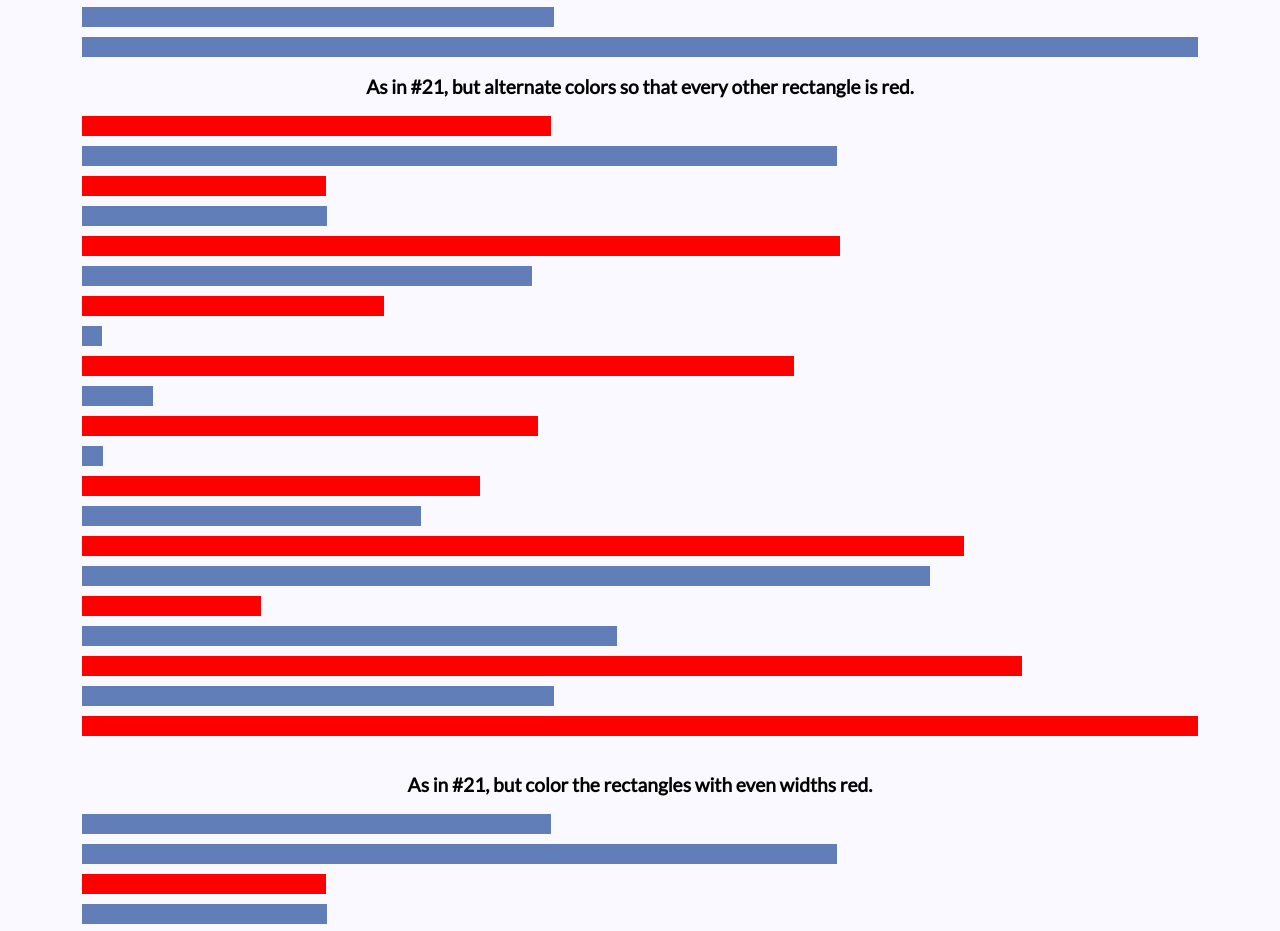
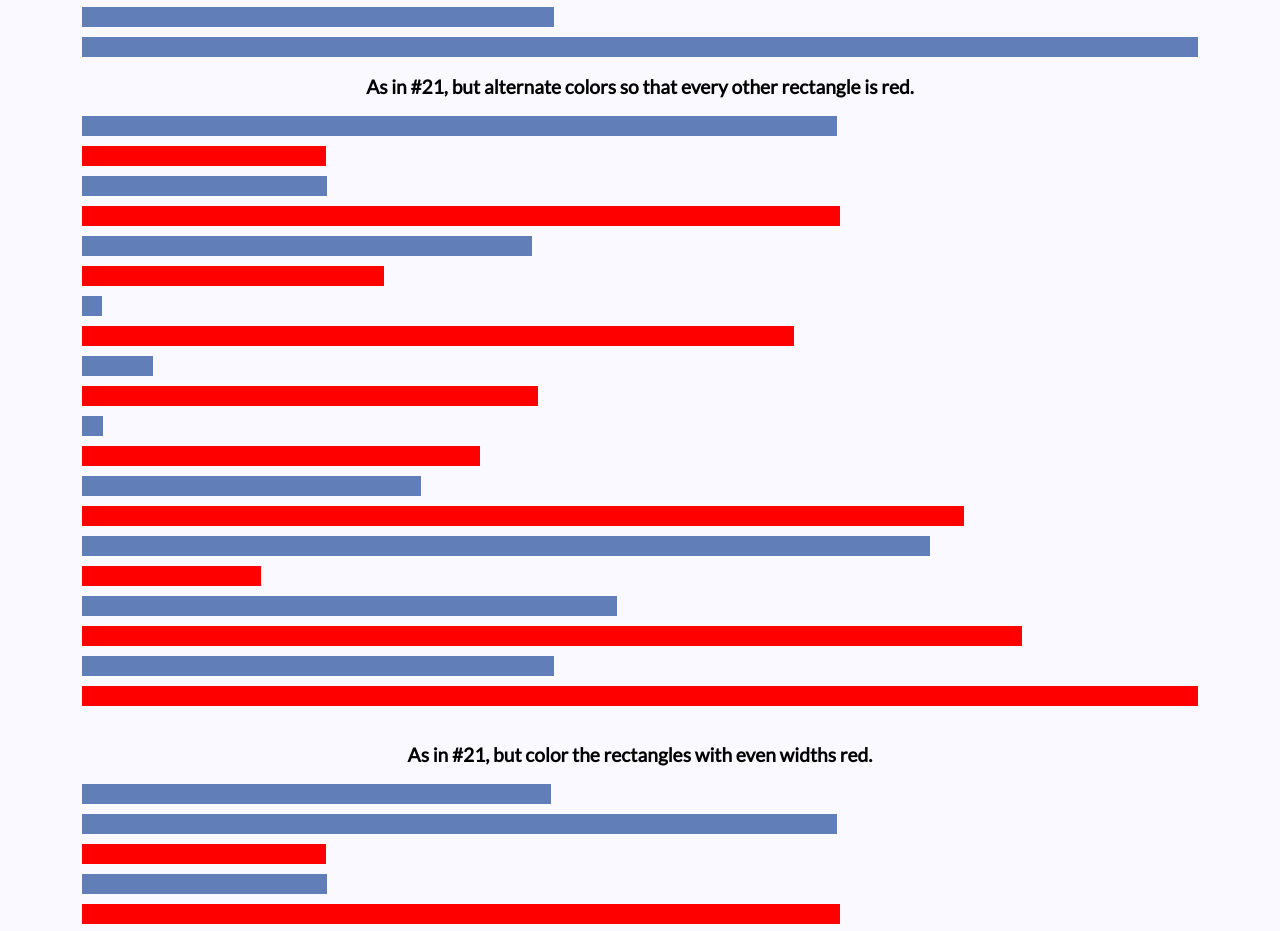
Before and after one commit to jakerjohnson94/katas-3, a plain HTML site: page index.html in a window 1280 px wide. Shown: the part 3171-4102 px from the top of the page. Drawn offline with Linux system fonts and the light colour scheme.

Commit message:
this will do

```diff
--- a/index.html
+++ b/index.html
@@ -78,7 +78,7 @@
 
         <h1> As in #21, but alternate colors so that every other rectangle is red.</h1>
         <script>
-            for (let i = 0; i <= sampleArray.length; i++) {
+            for (let i = 1; i <= sampleArray.length; i++) {
                 const div = document.createElement('div');
                 div.classList = 'gray-19';
                 (i % 2 === 0) ? div.setAttribute('style', 'width:' + sampleArray[i] + 'px;' + 'background: red;') : div.setAttribute('style', 'width:' + sampleArray[i] + 'px;');
```
